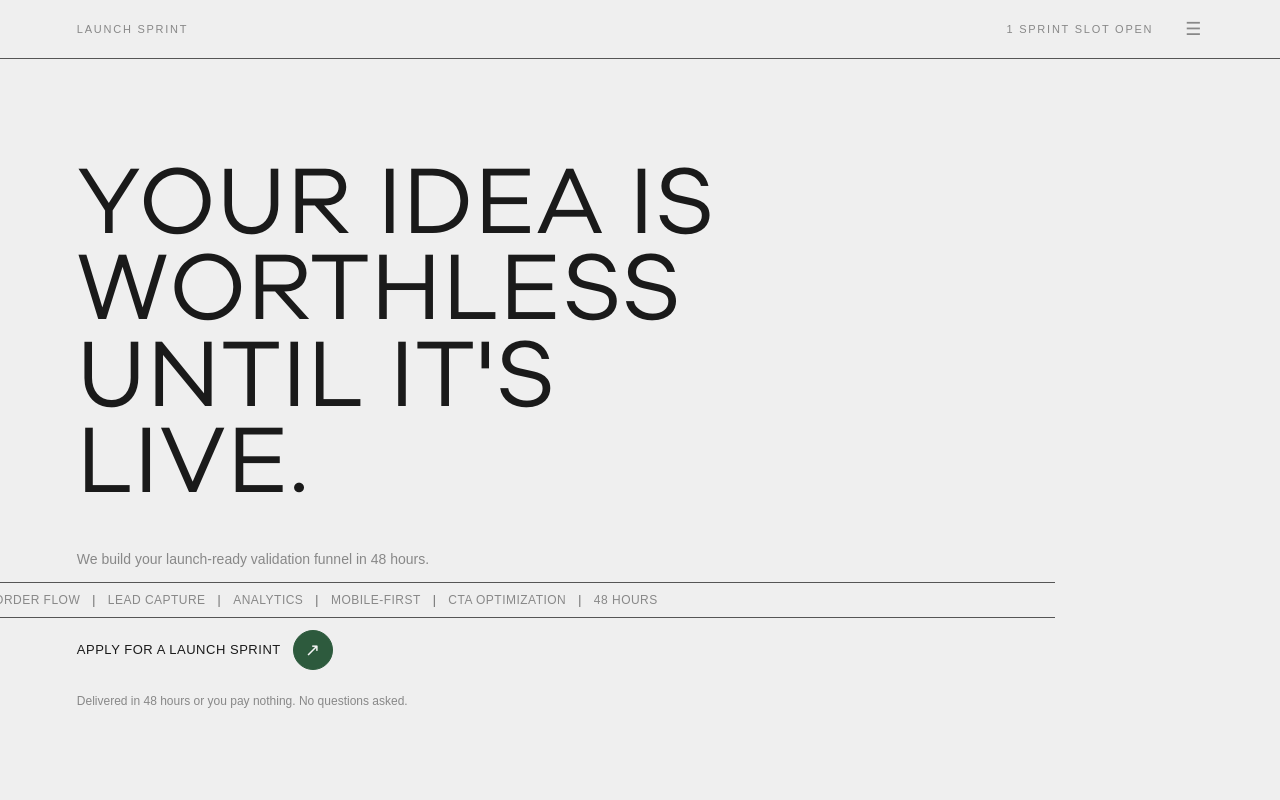
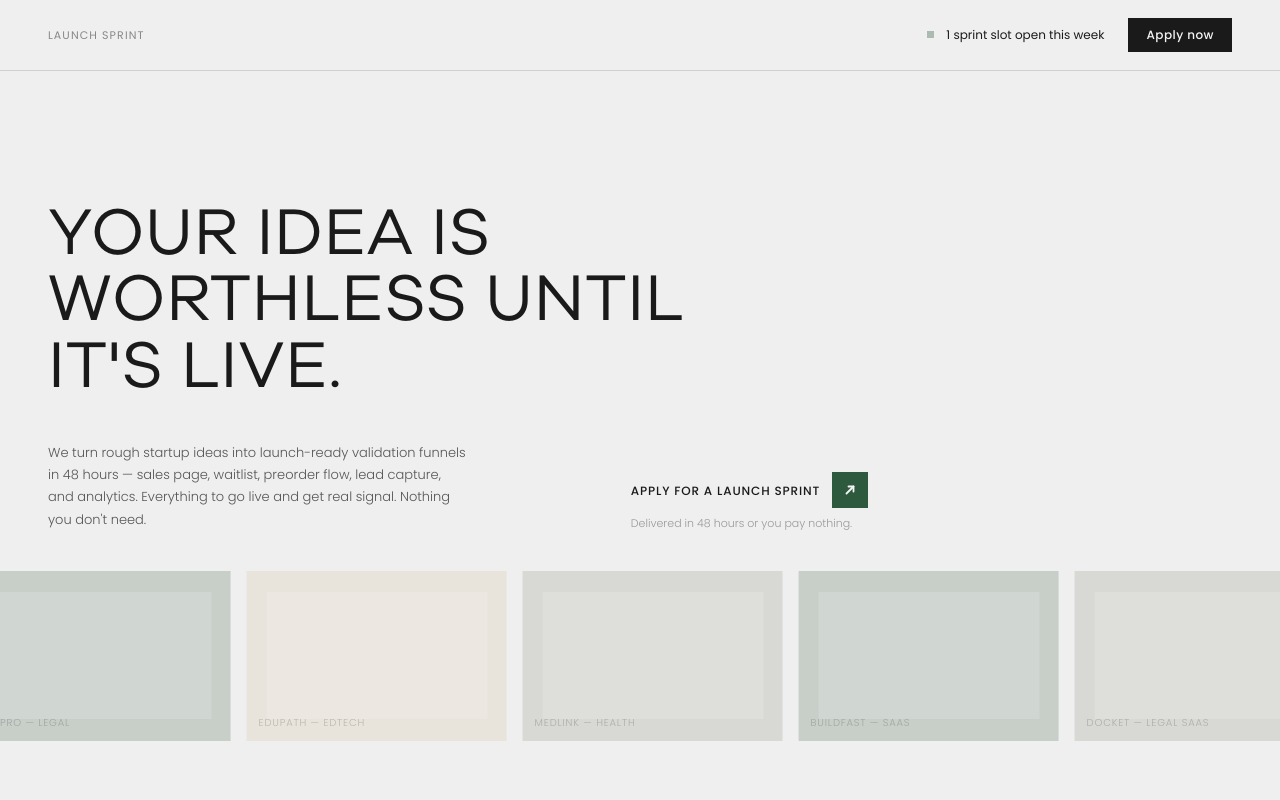
Before and after one commit to isaacben129/webalign-offer-page, a React (Vite) app: page / in a window 1280 px wide. Shown: the top 800 px of the page. Built offline with nearby package versions, Linux system fonts and the light colour scheme.

Commit message:
fixed some bullshit

```diff
--- a/src/index.css
+++ b/src/index.css
@@ -1,3 +1,5 @@
+@import url('https://fonts.googleapis.com/css2?family=Poppins:wght@300;400;500;700&display=swap');
+
 /* GALYON FONT */
 @font-face {
   font-family: 'Galyon';
@@ -23,14 +25,16 @@
   font-display: swap;
 }
 
-@import url('https://fonts.googleapis.com/css2?family=DM+Sans:wght@300;400;500;700&display=swap');
-
 @tailwind base;
 @tailwind components;
 @tailwind utilities;
 
 :root {
   --font-display: 'Galyon', sans-serif;
+  --font-body: 'Poppins', Arial, sans-serif;
+  --type-body-size: 16px;
+  --type-body-weight: 300;
+  --type-body-line: 1.3;
   color: #1a1a1a;
   background: #efefef;
 }
@@ -42,13 +46,41 @@
 
 body {
   margin: 0;
-  font-family: 'DM Sans', sans-serif;
+  font-family: var(--font-body);
+  font-size: var(--type-body-size);
+  font-weight: var(--type-body-weight);
+  line-height: var(--type-body-line);
   background: #efefef;
 }
 
 .headline-font {
   font-family: 'Galyon', sans-serif;
   letter-spacing: 0.01em;
+}
+
+/* Type system for non-hero content, anchored to hero body rhythm */
+.fade-section p {
+  font-family: var(--font-body);
+}
+
+.fade-section .text-xs {
+  font-size: 12px;
+  font-weight: 400;
+  letter-spacing: 0.1em;
+  line-height: 1.3;
+}
+
+.fade-section .text-sm,
+.fade-section .text-base,
+.fade-section .text-\[15px\],
+.fade-section .text-lg {
+  font-size: var(--type-body-size);
+  font-weight: var(--type-body-weight);
+  line-height: var(--type-body-line);
+}
+
+.fade-section .headline-font {
+  font-weight: 400;
 }
 
 .fade-section {
--- a/src/main.jsx
+++ b/src/main.jsx
@@ -2,18 +2,6 @@ import React from 'react'
 import ReactDOM from 'react-dom/client'
 import './index.css'
 import { useEffect } from 'react'
-
-const CTA = () => (
-  <a className="inline-flex items-center gap-3 text-[13px] uppercase tracking-[0.04em] text-[#1A1A1A]" href="#">
-    <span>Apply For A Launch Sprint</span>
-    <span
-      data-ph-event="apply_cta_click"
-      className="inline-flex h-10 w-10 items-center justify-center border border-[#2D5A3D] bg-[#2D5A3D] text-lg leading-none text-[#F5F5F5] !rounded-full"
-    >
-      ↗
-    </span>
-  </a>
-)
 
 function App() {
   useEffect(() => {
@@ -30,7 +18,15 @@ function App() {
     return () => observer.disconnect()
   }, [])
 
-  const stripItems = ['Sales Page', 'Waitlist', 'Preorder Flow', 'Lead Capture', 'Analytics', 'Mobile-First', 'CTA Optimization', '48 Hours']
+  const heroCarouselItems = [
+    ['Docket', 'Legal SaaS'],
+    ['Safari Tours', 'Tourism'],
+    ['LexPro', 'Legal'],
+    ['EduPath', 'EdTech'],
+    ['MedLink', 'Health'],
+    ['BuildFast', 'SaaS'],
+  ]
+  const heroCarouselLoop = [...heroCarouselItems, ...heroCarouselItems]
   const checklist = [
     'High-converting sales page — copywritten and designed',
     'Mobile-first, fast-loading build',
@@ -44,28 +40,111 @@ function App() {
 
   return (
     <main className="text-[#1A1A1A]">
-      <section className="bg-[#EFEFEF] text-[#1A1A1A] min-h-[100svh] pb-[clamp(48px,8vh,96px)] pt-0">
-        <div className="px-[clamp(24px,6vw,80px)] pt-5 pb-5">
-          <div className="flex items-center justify-between text-[11px] uppercase tracking-[0.16em] text-[#888888]">
-            <span>Launch Sprint</span><span className="ml-auto mr-4 md:mr-8">1 Sprint Slot Open</span><span className="text-lg leading-none">☰</span>
+      <section className="flex min-h-[100svh] flex-col bg-[#EFEFEF] text-[#1A1A1A] pt-0">
+        <style>{`
+          @keyframes heroPulse {
+            0%, 100% { opacity: 1; }
+            50% { opacity: 0.3; }
+          }
+
+          @keyframes heroCarouselScroll {
+            from { transform: translateX(0); }
+            to { transform: translateX(-50%); }
+          }
+        `}</style>
+
+        <div className="px-[clamp(20px,5vw,48px)] py-[18px] md:px-12">
+          <div className="flex items-center justify-between gap-6">
+            <span className="text-[11px] font-normal uppercase tracking-[0.1em] text-[#888888]">LAUNCH SPRINT</span>
+
+            <div className="flex items-center gap-6">
+              <div className="flex items-center gap-3">
+                <span
+                  className="h-[7px] w-[7px] rounded-full bg-[#2D5A3D]"
+                  style={{ animation: 'heroPulse 2s infinite' }}
+                />
+                <span className="text-[12px] font-normal text-[#1A1A1A]">1 sprint slot open this week</span>
+              </div>
+
+              <a
+                href="#"
+                data-ph-event="apply_cta_click"
+                className="inline-flex items-center rounded-full bg-[#1A1A1A] px-[18px] py-[9px] text-[12px] font-medium tracking-[0.04em] text-[#F5F5F5]"
+              >
+                Apply now
+              </a>
+            </div>
           </div>
         </div>
-        <div className="w-full border-t border-[#555555]" />
+        <div className="w-full border-t border-[#D0D0D0]" style={{ borderTopWidth: '0.5px' }} />
 
-        <div className="px-[clamp(24px,6vw,80px)] pt-[clamp(72px,12vh,140px)]">
-          <h1 className="headline-font w-full text-[#1A1A1A] text-[clamp(52px,10vw,96px)] leading-[0.9] tracking-[-0.03em] md:w-[80%] lg:w-[60%]">YOUR IDEA IS WORTHLESS UNTIL IT'S LIVE.</h1>
+        <div className="flex flex-col px-[clamp(20px,5vw,48px)] pb-[clamp(0px,2vh,32px)] pt-[clamp(60px,11.25vh,125px)] md:px-12">
+          <div className="flex flex-col gap-0">
+            <h1
+              className="headline-font mt-[clamp(28px,4.5vh,56px)] w-full max-w-full text-[clamp(42px,5.2vw,76px)] uppercase leading-[1] tracking-[-0.03em] text-[#1A1A1A] md:max-w-[80%] lg:max-w-[58%]"
+              style={{ fontWeight: 400, marginBottom: 'clamp(10px, 1.75vh, 18px)' }}
+            >
+              YOUR IDEA IS WORTHLESS UNTIL IT&apos;S LIVE.
+            </h1>
 
-          <div className="mt-[clamp(40px,6vh,72px)] flex w-full flex-col gap-3 md:w-[80%] lg:w-[60%]">
-            <p className="text-[14px] text-[#888888] md:whitespace-nowrap">We build your launch-ready validation funnel in 48 hours.</p>
+            <div className="mt-[clamp(24px,4vh,48px)] flex w-full max-w-[820px] flex-col gap-8 lg:flex-row lg:items-end lg:justify-between">
+              <p className="max-w-[420px] text-[13px] font-light leading-[1.7] text-[#555555]">
+                We turn rough startup ideas into launch-ready validation funnels in 48 hours — sales page, waitlist, preorder flow, lead capture, and analytics. Everything to go live and get real signal. Nothing you don&apos;t need.
+              </p>
 
-            <div className="w-screen border-y border-[#555555] relative left-1/2 right-1/2 -ml-[50vw] -mr-[50vw] py-2">
-              <div className="overflow-x-auto whitespace-nowrap text-[12px] uppercase tracking-[0.04em] text-[#888888] [scrollbar-width:none] [-ms-overflow-style:none] [&::-webkit-scrollbar]:hidden">
-                {stripItems.map((item, i) => <span key={item} className="inline-flex shrink-0 items-center">{i > 0 && <span className="mx-3 text-[#666666]">|</span>}{item}</span>)}
+              <div className="lg:self-end">
+                <div className="flex items-center gap-3">
+                  <span className="text-[12px] font-medium uppercase tracking-[0.07em] text-[#1A1A1A]">APPLY FOR A LAUNCH SPRINT</span>
+                  <a
+                    href="#"
+                    data-ph-event="apply_cta_click"
+                    className="inline-flex h-9 w-9 items-center justify-center rounded-full bg-[#2D5A3D] text-[#F5F5F5]"
+                    aria-label="Apply for a launch sprint"
+                  >
+                    <svg width="16" height="16" viewBox="0 0 16 16" fill="none" aria-hidden="true">
+                      <path d="M4.5 11.5L11.5 4.5" stroke="currentColor" strokeWidth="1.8" strokeLinecap="round" />
+                      <path d="M6.5 4.5H11.5V9.5" stroke="currentColor" strokeWidth="1.8" strokeLinecap="round" strokeLinejoin="round" />
+                    </svg>
+                  </a>
+                </div>
+                <p className="mt-2 text-[11px] font-light text-[#999999]">Delivered in 48 hours or you pay nothing.</p>
               </div>
             </div>
+          </div>
 
-            <div><CTA /></div>
-            <p className="mt-[10px] text-[12px] text-[#888888]">Delivered in 48 hours or you pay nothing. No questions asked.</p>
+          <div className="relative left-1/2 right-1/2 mt-[clamp(32px,5vh,56px)] -ml-[50vw] -mr-[50vw] w-screen overflow-hidden">
+            <div
+              className="flex w-max gap-4 px-[clamp(20px,5vw,48px)] md:px-12"
+              style={{ animation: 'heroCarouselScroll 18s linear infinite' }}
+            >
+              {heroCarouselLoop.map(([name, category], index) => {
+                const itemNumber = index + 1
+                let background = '#D8D8D4'
+                if (itemNumber % 4 === 0) background = '#E8E4DC'
+                else if (itemNumber % 3 === 0) background = '#C8CFC9'
+                else if (itemNumber % 2 === 0) background = '#2D2D2D'
+
+                const isDark = background === '#2D2D2D'
+
+                return (
+                  <div
+                    key={`${name}-${category}-${index}`}
+                    className="relative h-[170px] w-[260px] flex-shrink-0 overflow-hidden rounded-[4px]"
+                    style={{ backgroundColor: background }}
+                  >
+                    <div className="flex h-full w-full items-center justify-center">
+                      <div className="h-[75%] w-[85%] rounded-[4px] bg-white opacity-[0.15]" />
+                    </div>
+                    <span
+                      className="absolute bottom-3 left-3 text-[10px] uppercase tracking-[0.08em]"
+                      style={{ color: isDark ? 'rgba(255,255,255,0.4)' : 'rgba(0,0,0,0.2)' }}
+                    >
+                      {name} — {category}
+                    </span>
+                  </div>
+                )
+              })}
+            </div>
           </div>
         </div>
       </section>
```
Also changed, not shown: 1 other file (tests, documents, lock files or other folders).
